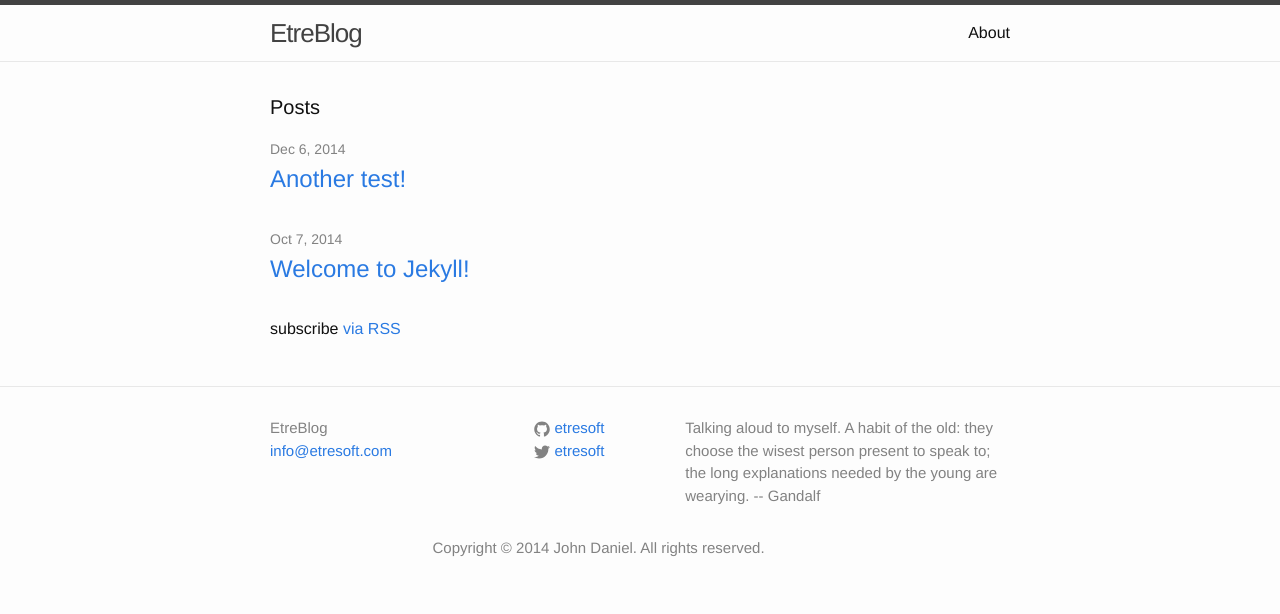
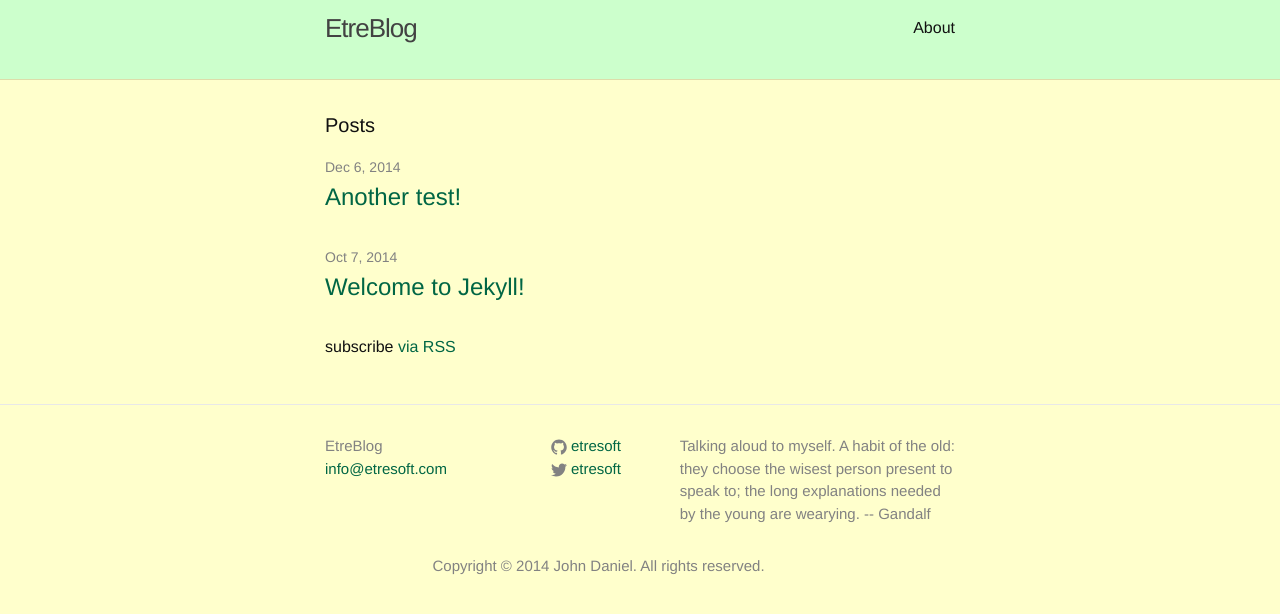
Before and after one commit to etresoft/etresoft.github.io, a Jekyll site: the page built from index.html, in a window 1280 px wide. Shown: the top 614 px of the page. Built offline with Jekyll 4.4.1, drawn with Linux system fonts in a browser that asks for light colours.

Commit message:
Start using Etresoft theme.

```diff
--- a/_sass/_base.scss
+++ b/_sass/_base.scss
@@ -154,8 +154,8 @@ pre {
  * Wrapper
  */
 .wrapper {
-    max-width: -webkit-calc(800px - (#{$spacing-unit} * 2));
-    max-width:         calc(800px - (#{$spacing-unit} * 2));
+    max-width: -webkit-calc(#{$content-width} - (#{$spacing-unit} * 2));
+    max-width:         calc(#{$content-width} - (#{$spacing-unit} * 2));
     margin-right: auto;
     margin-left: auto;
     padding-right: $spacing-unit;
@@ -163,8 +163,8 @@ pre {
     @extend %clearfix;
 
     @include media-query($on-laptop) {
-        max-width: -webkit-calc(800px - (#{$spacing-unit}));
-        max-width:         calc(800px - (#{$spacing-unit}));
+        max-width: -webkit-calc(#{$content-width} - (#{$spacing-unit}));
+        max-width:         calc(#{$content-width} - (#{$spacing-unit}));
         padding-right: $spacing-unit / 2;
         padding-left: $spacing-unit / 2;
     }
--- a/_sass/_layout.scss
+++ b/_sass/_layout.scss
@@ -2,9 +2,10 @@
  * Site header
  */
 .site-header {
-    border-top: 5px solid $grey-color-dark;
-    border-bottom: 1px solid $grey-color-light;
-    min-height: 56px;
+    /* border-top: 5px solid $grey-color-dark; */
+    border-bottom: 1px solid $border-color;
+    min-height: 79px;
+    background-color: $alternate-color;
 
     // Positioning context for the mobile navigation icon
     position: relative;
--- a/css/main.scss
+++ b/css/main.scss
@@ -14,8 +14,10 @@ $base-line-height: 1.5;
 $spacing-unit:     30px;
 
 $text-color:       #111;
-$background-color: #fdfdfd;
-$brand-color:      #2a7ae2;
+$background-color: #ffffcc;
+$brand-color:      #006644;
+$alternate-color:  #ccffcc;
+$border-color:     #ddddaa;
 
 $grey-color:       #828282;
 $grey-color-light: lighten($grey-color, 40%);
@@ -23,6 +25,7 @@ $grey-color-dark:  darken($grey-color, 25%);
 
 $on-palm:          600px;
 $on-laptop:        800px;
+$content-width:    690px;
 
 
 
```
